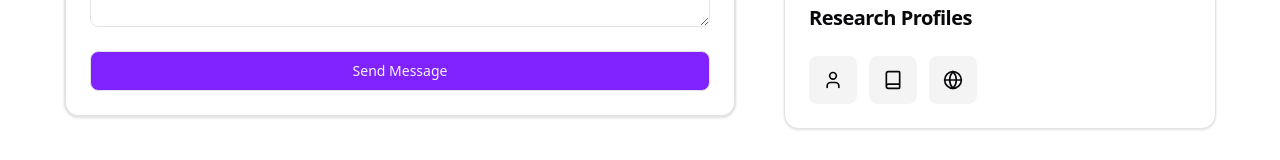
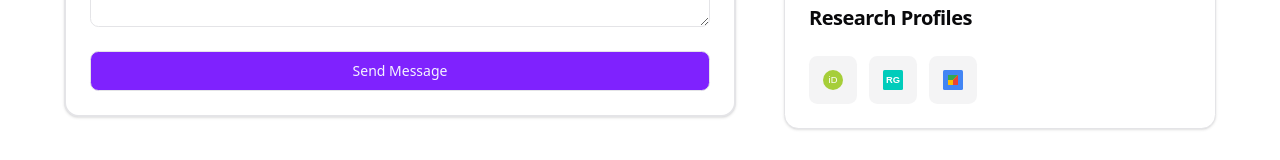
Before and after one commit to foysalahmedmin/mehdihasanrafi-portfolio-website, a React (Vite) app: page /contact in a window 1280 px wide. Shown: the part 970-1130 px from the top of the page. Built offline with nearby package versions, Linux system fonts and the light colour scheme; no server answers.

Commit message:
Update Research Profile Icons

```diff
--- /dev/null
+++ b/src/components/icons/GoogleScholarIcon.tsx
@@ -0,0 +1,14 @@
+const GoogleScholarIcon = ({ className }: { className?: string }) => (
+  <svg
+    xmlns="http://www.w3.org/2000/svg"
+    viewBox="0 0 256 256"
+    className={className}
+  >
+    <rect width="256" height="256" rx="20" fill="#4285F4" />
+    <polygon points="64,64 192,64 192,192 64,192" fill="#FBBC05" />
+    <polygon points="64,64 192,64 128,128 64,128" fill="#34A853" />
+    <polygon points="128,128 192,64 192,192 128,192" fill="#EA4335" />
+  </svg>
+);
+
+export default GoogleScholarIcon;
--- /dev/null
+++ b/src/components/icons/ORCIDIcon.tsx
@@ -0,0 +1,22 @@
+const ORCIDIcon = ({ className }: { className?: string }) => (
+  <svg
+    xmlns="http://www.w3.org/2000/svg"
+    viewBox="0 0 256 256"
+    className={className}
+  >
+    <circle cx="128" cy="128" r="128" fill="#A6CE39" />
+    <text
+      x="50%"
+      y="55%"
+      fontFamily="Arial, sans-serif"
+      fontSize="120"
+      fill="white"
+      textAnchor="middle"
+      dominantBaseline="middle"
+    >
+      iD
+    </text>
+  </svg>
+);
+
+export default ORCIDIcon;
--- /dev/null
+++ b/src/components/icons/ResearchGateIcon.tsx
@@ -0,0 +1,23 @@
+const ResearchGateIcon = ({ className }: { className?: string }) => (
+  <svg
+    xmlns="http://www.w3.org/2000/svg"
+    viewBox="0 0 256 256"
+    className={className}
+  >
+    <rect width="256" height="256" rx="20" fill="#00CCBB" />
+    <text
+      x="50%"
+      y="55%"
+      fontFamily="Arial, sans-serif"
+      fontWeight="bold"
+      fontSize="120"
+      fill="white"
+      textAnchor="middle"
+      dominantBaseline="middle"
+    >
+      RG
+    </text>
+  </svg>
+);
+
+export default ResearchGateIcon;
```
Also changed, not shown: src/pages/contact.tsx (+6 -6 lines).
